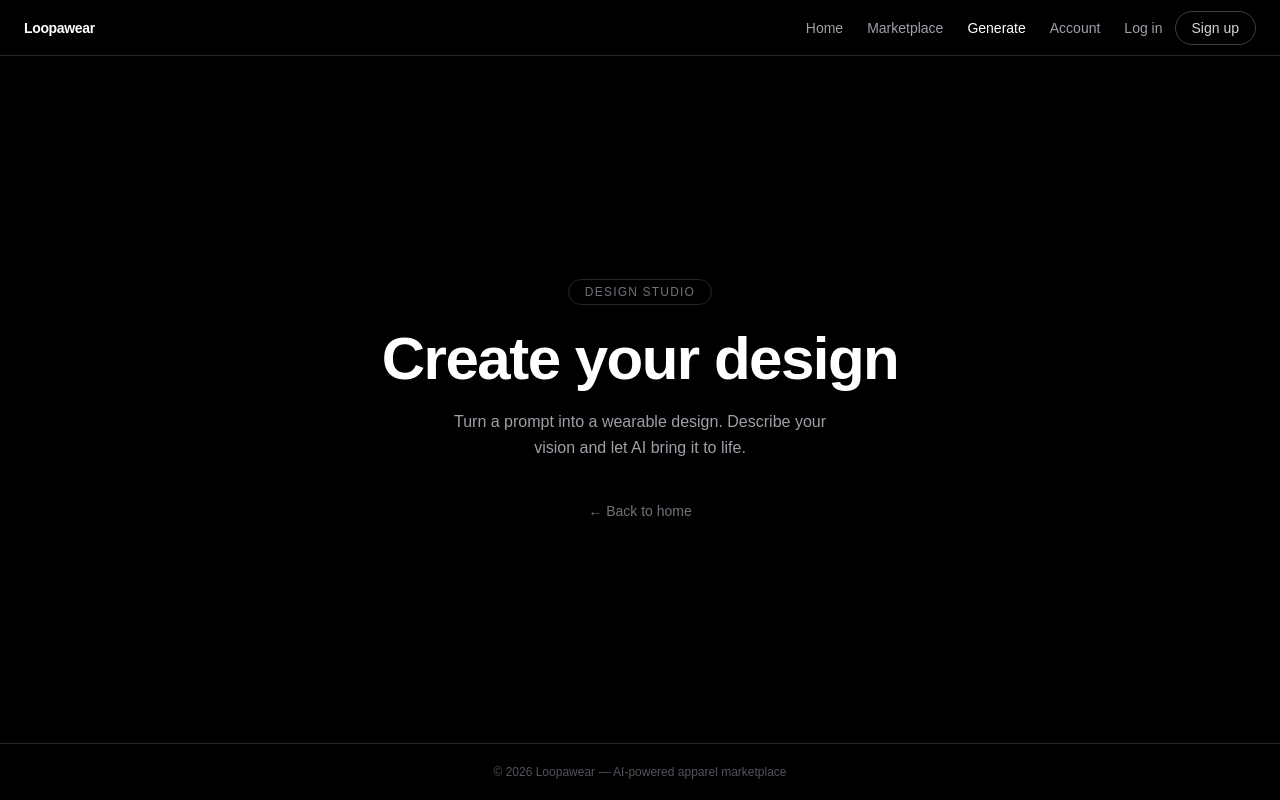
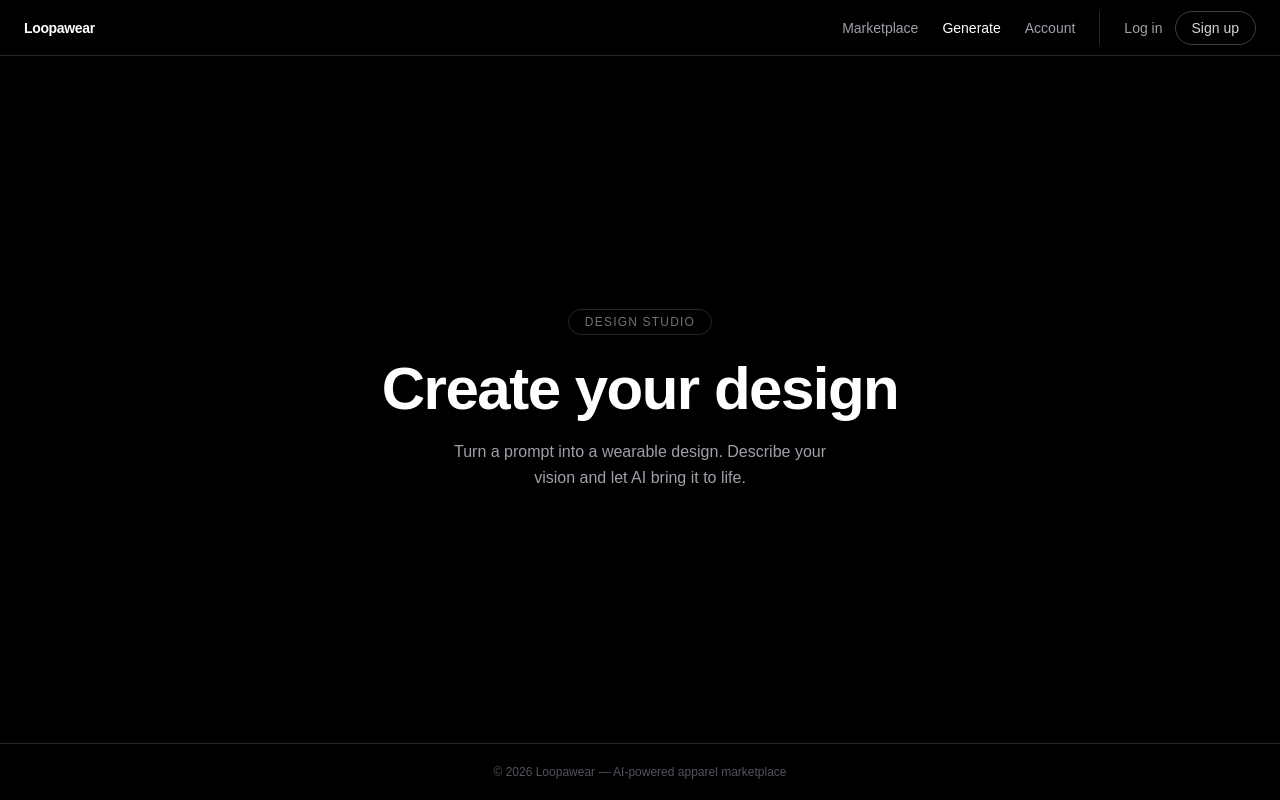
Before and after one commit to weversmat-loopa/Loopawear3, a Next.js app: page /generate in a window 1280 px wide. Built offline with nearby package versions, Linux system fonts and the light colour scheme; no server answers.

Commit message:
refactor: polish public navigation and remove redundant generate back link

```diff
--- a/src/app/generate/page.tsx
+++ b/src/app/generate/page.tsx
@@ -1,5 +1,4 @@
 import type { Metadata } from "next";
-import Link from "next/link";
 import PageShell from "@/components/layout/PageShell";
 import PageIntro from "@/components/layout/PageIntro";
 
@@ -16,12 +15,6 @@ export default function GeneratePage() {
         heading="Create your design"
         description="Turn a prompt into a wearable design. Describe your vision and let AI bring it to life."
       />
-      <Link
-        href="/"
-        className="mt-10 text-sm font-medium text-zinc-500 transition-colors hover:text-white"
-      >
-        ← Back to home
-      </Link>
     </PageShell>
   );
 }
--- a/src/components/layout/Navbar.tsx
+++ b/src/components/layout/Navbar.tsx
@@ -4,7 +4,6 @@ import Link from "next/link";
 import { usePathname } from "next/navigation";
 
 const links = [
-  { label: "Home", href: "/" },
   { label: "Marketplace", href: "/marketplace" },
   { label: "Generate", href: "/generate" },
   { label: "Account", href: "/account" },
@@ -35,7 +34,7 @@ export default function Navbar() {
             </Link>
           ))}
         </nav>
-        <div className="flex items-center gap-3">
+        <div className="flex items-center gap-3 border-l border-zinc-800 pl-6">
           <Link
             href="/login"
             className="text-sm font-medium text-zinc-400 transition-colors hover:text-white"
```
